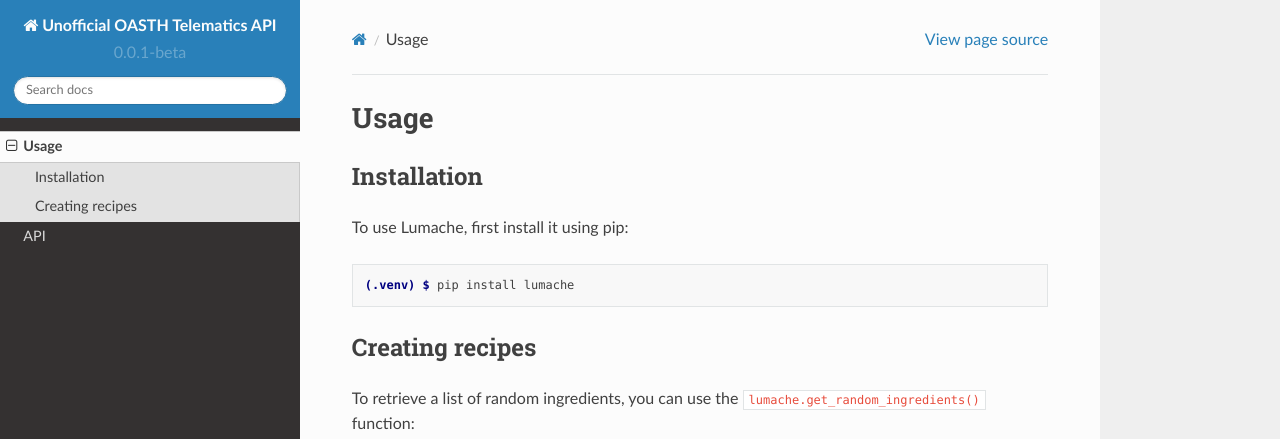
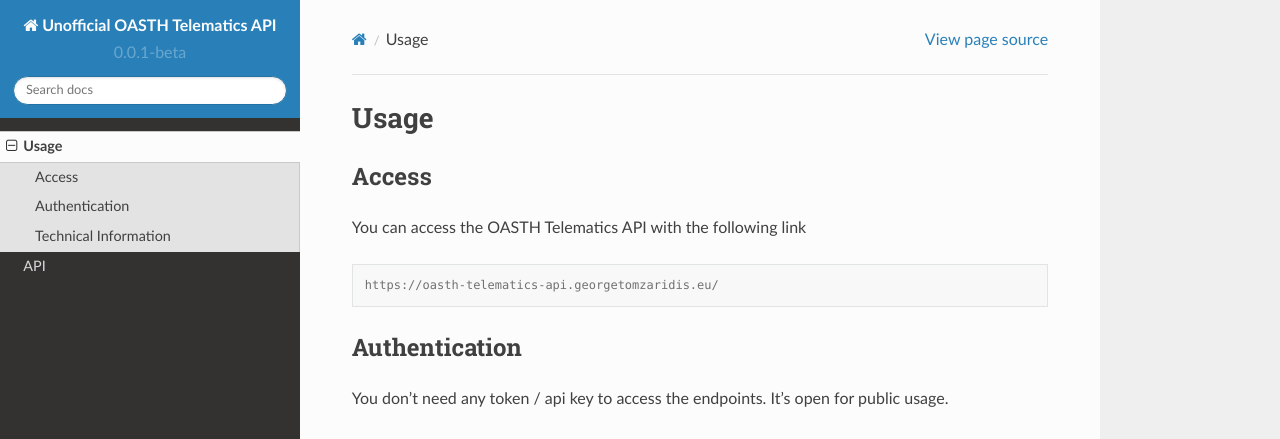
Before and after one commit to georgetomzaridis/oasth-telematics-api-documentation, a Sphinx documentation site: the page built from docs/source/usage.rst, in a window 1280 px wide and 1095 px high. Shown: the top 439 px of the window. Built offline with Sphinx 7.4.7 and the Read the Docs theme 2.0.0, drawn with Linux system fonts in a browser that asks for light colours; some of the changed text lies outside the part shown.

Commit message:
Update usage.rst

```diff
--- a/docs/source/usage.rst
+++ b/docs/source/usage.rst
@@ -3,31 +3,28 @@ Usage
 
 .. _installation:
 
-Installation
+Access
 ------------
 
-To use Lumache, first install it using pip:
+You can access the OASTH Telematics API with the following link
 
 .. code-block:: console
 
-   (.venv) $ pip install lumache
+   https://oasth-telematics-api.georgetomzaridis.eu/
 
-Creating recipes
+Authentication
 ----------------
 
-To retrieve a list of random ingredients,
-you can use the ``lumache.get_random_ingredients()`` function:
+You don't need any token / api key to access the endpoints. It's open for public usage.
 
-.. autofunction:: lumache.get_random_ingredients
+Technical Information
+------------
 
-The ``kind`` parameter should be either ``"meat"``, ``"fish"``,
-or ``"veggies"``. Otherwise, :py:func:`lumache.get_random_ingredients`
-will raise an exception.
+We allow specific methods to access the API and we reply back with specific format.
 
-.. autoexception:: lumache.InvalidKindError
+.. code-block:: console
 
-For example:
-
->>> import lumache
->>> lumache.get_random_ingredients()
-['shells', 'gorgonzola', 'parsley']
+   Allowed Methods: GET
+   Response Data: application/json; charset=utf-8
+   Tech stack: Nodej.JS / Express.JS / Axios
+   Web Gateway: Nginx
```
